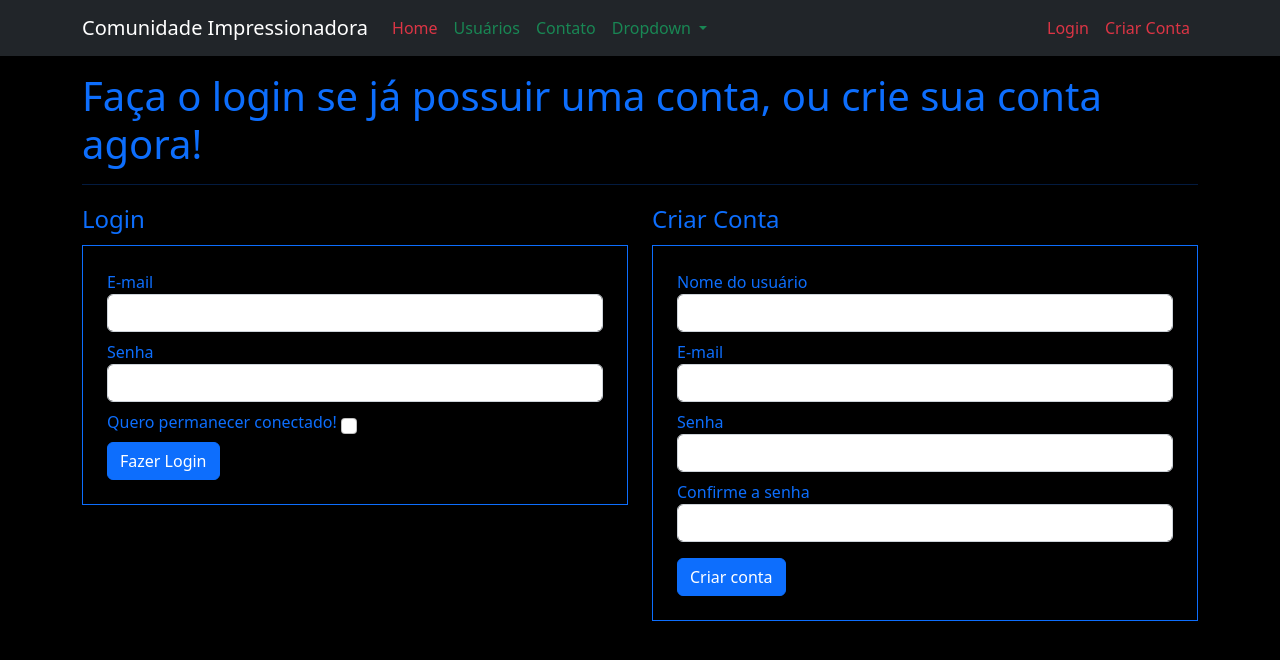
After one commit to Erick-Pavani/Comunidade-Impressionadora, a Flask app: page /login in a window 1280 px wide. The commit adds this page. Shown: the top 660 px of the page. Run offline with Flask 2, Linux system fonts and the light colour scheme.

Commit message:
Added login and register forms

```diff
--- /dev/null
+++ b/forms.py
@@ -0,0 +1,21 @@
+# Imports
+from flask_wtf import FlaskForm
+from wtforms import StringField, PasswordField, SubmitField, BooleanField
+from wtforms.validators import DataRequired, Length, Email, EqualTo
+
+#-------------------- Classes----------------------
+
+# Login
+class FormLogin(FlaskForm):
+    email = StringField('E-mail', validators = [DataRequired(), Email()])
+    senha = PasswordField('Senha', validators = [DataRequired(), Length(6, 20)])
+    lembrar_dados = BooleanField('Quero permanecer conectado!')
+    botao_login = SubmitField('Fazer Login')
+
+# Criar Conta
+class FormCriarConta(FlaskForm):
+    username = StringField('Nome do usuário', validators = [DataRequired()])
+    email = StringField('E-mail', validators = [DataRequired(), Email()])
+    senha = PasswordField('Senha', validators = [DataRequired(), Length(6, 20)])
+    confirmacao = PasswordField('Confirme a senha', validators = [DataRequired(), EqualTo('senha')])
+    botao_criar_conta = SubmitField('Criar conta')
--- a/main.py
+++ b/main.py
@@ -1,8 +1,13 @@
 # Imports
-from flask import Flask, render_template
+from flask import Flask, render_template, url_for
+from forms import FormLogin, FormCriarConta
 
 #------------------------------ Flask Setup ------------------------
 app = Flask(__name__)
+
+app.config['SECRET_KEY'] = '4c673c0ef7953896bc739e5c6161b2ad'
+
+#-------------------------------------------------------------------
 
 lista_usuarios = ['Erick', 'Gabi', 'Gabriele', 'Sandra', 'Pingo']
 
@@ -23,5 +28,12 @@ def contato():
 def usuarios():
     return render_template('usuarios.html', lista_usuarios = lista_usuarios)
 
+# Login
+@app.route('/login', methods=['GET', 'POST'])
+def login():
+    form_login = FormLogin()
+    form_criar_conta = FormCriarConta()
+    return render_template('login.html', form_login = form_login, form_criar_conta = form_criar_conta)
+
 if __name__== '__main__':
     app.run(debug=True)
--- a/templates/base.html
+++ b/templates/base.html
@@ -12,7 +12,7 @@
     {% endblock %}
 
 </head>
-<body class="bg-black" style="text-align:center; color: red;">
+<body class="bg-black text-primary">
     <header>
         {% include 'navbar.html' %}
     </header>
--- a/templates/contato.html
+++ b/templates/contato.html
@@ -1,6 +1,8 @@
 {% extends 'base.html' %}
 {% block body %}
 
-    <h1 style="color: red;">Essa é minha página de contato</h1>
+    <div class="container">
+        <h1>Essa é minha página de contato</h1>
+    </div>
 
 {% endblock %}
--- a/templates/home.html
+++ b/templates/home.html
@@ -1,6 +1,8 @@
 {% extends 'base.html' %}
 {% block body %}
 
-    <h1 style="color: red;">Site radical LOL</h1>
+    <div class="container">
+        <h1>Site radical LOL</h1>
+    </div>
 
 {% endblock %}
--- /dev/null
+++ b/templates/login.html
@@ -0,0 +1,57 @@
+{% extends 'base.html' %}
+{% block body %}
+
+    <div class="container">
+        <h1  class="mt-3">Faça o login se já possuir uma conta, ou crie sua conta agora!</h1>
+        <hr>
+        <div class="row">
+            <div class="col">
+                <legend> Login </legend>
+                <form method="POST" action="" class="border border-primary p-4 mt-2">
+                    {{ form_login.csrt_token }}
+                    <fieldset>
+                        <div class="form-group">
+                            {{ form_login.email.label(class="form-control-label") }}
+                            {{ form_login.email(class="form-control") }}
+                        </div>
+                        <div class="form-group">
+                            {{ form_login.senha.label(class="form-control-label mt-2") }}
+                            {{ form_login.senha(class="form-control") }}
+                        </div>
+                    </fieldset>
+                    <div class="form-group">
+                        {{ form_login.lembrar_dados.label(class="form-check-label mt-2") }}
+                        {{ form_login.lembrar_dados(class="form-check-input mt-3") }}
+                    </div>
+                    {{ form_login.botao_login(class="btn btn-primary mt-2") }}
+                </form>
+            </div>
+            <div class="col">
+                <legend> Criar Conta </legend>
+                <form method="POST" action="" class="border border-primary p-4 mt-2">
+                    {{ form_criar_conta.csrt_token }}
+                    <fieldset>
+                        <div class="form-group">
+                            {{ form_criar_conta.username.label(class="form-control-label")}}
+                            {{ form_criar_conta.username(class="form-control") }}
+                        </div>
+                        <div class="form-group">
+                            {{ form_criar_conta.email.label(class="form-control-label mt-2") }}
+                            {{ form_criar_conta.email(class="form-control") }}
+                        </div>
+                        <div class="form-group">
+                            {{ form_criar_conta.senha.label(class="form-control-label mt-2") }}
+                            {{ form_criar_conta.senha(class="form-control") }}
+                        </div>
+                        <div class="form-group">
+                            {{ form_criar_conta.confirmacao.label(class="form-control-label mt-2") }}
+                            {{ form_criar_conta.confirmacao(class="form-control") }}
+                        </div>
+                    </fieldset>
+                    {{ form_criar_conta.botao_criar_conta(class="btn btn-primary mt-3") }}
+                </form>
+            </div>
+        </div>
+    </div>
+
+{% endblock %}
--- a/templates/navbar.html
+++ b/templates/navbar.html
@@ -1,38 +1,38 @@
 <nav class="navbar navbar-expand-lg bg-dark">
     <div class="container-fluid container">
-        <a class="navbar-brand text-white" href="/">Comunidade Impressionadora</a>
+        <a class="navbar-brand text-white" href="{{ url_for('home') }}">Comunidade Impressionadora</a>
         <button class="navbar-toggler" type="button" data-bs-toggle="collapse" data-bs-target="#navbarSupportedContent" aria-controls="navbarSupportedContent" aria-expanded="false" aria-label="Toggle navigation">
             <span class="navbar-toggler-icon"></span>
         </button>
         <div class="collapse navbar-collapse" id="navbarSupportedContent">
             <ul class="navbar-nav me-auto mb-2 mb-lg-0">
                 <li class="nav-item">
-                    <a class="nav-link active text-danger" aria-current="page" href="/">Home</a>
+                    <a class="nav-link active text-danger" aria-current="page" href="{{ url_for('home') }}">Home</a>
                 </li>
                 <li class="nav-item">
-                    <a class="nav-link text-success" href="/usuarios">Usuários</a>
+                    <a class="nav-link text-success" href="{{ url_for('usuarios') }}">Usuários</a>
                 </li>
                 <li class="nav-item">
-                    <a class="nav-link text-success" href="/contato">Contato</a>
+                    <a class="nav-link text-success" href="{{ url_for('contato') }}">Contato</a>
                 </li>
                 <li class="nav-item dropdown">
-                    <a class="nav-link dropdown-toggle" href="#" id="navbarDropdown" role="button" data-bs-toggle="dropdown" aria-expanded="false">
+                    <a class="nav-link dropdown-toggle text-success" href="#" id="navbarDropdown" role="button" data-bs-toggle="dropdown" aria-expanded="false">
                     Dropdown
                     </a>
-                    <ul class="dropdown-menu" aria-labelledby="navbarDropdown">
-                        <li><a class="dropdown-item" href="#">Action</a></li>
-                        <li><a class="dropdown-item" href="#">Another action</a></li>
-                        <li><hr class="dropdown-divider"></li>
-                        <li><a class="dropdown-item" href="#">Something else here</a></li>
+                    <ul class="dropdown-menu bg-dark" aria-labelledby="navbarDropdown">
+                        <li><a class="dropdown-item text-white" href="#">Action</a></li>
+                        <li><a class="dropdown-item text-white" href="#">Another action</a></li>
+                        <li><hr class="dropdown-divider bg-light"></li>
+                        <li><a class="dropdown-item text-white" href="#">Something else here</a></li>
                     </ul>
                 </li>
             </ul>
             <ul class="d-flex navbar-nav">
                 <li class="nav-item">
-                    <a class="nav-link active text-danger" aria-current="page" href="#">Login</a>
+                    <a class="nav-link active text-danger" aria-current="page" href="{{ url_for('login') }}">Login</a>
                 </li>
                 <li class="nav-item">
-                    <a class="nav-link active text-danger" aria-current="page" href="#">Criar Conta</a>
+                    <a class="nav-link active text-danger" aria-current="page" href="{{ url_for('login') }}">Criar Conta</a>
                 </li>
             </ul>
         </div>
--- a/templates/usuarios.html
+++ b/templates/usuarios.html
@@ -2,7 +2,7 @@
 {% block body %}
 
     <div class="container">
-        <h1 style="color: red;">Usuários</h1>
+        <h1>Usuários</h1>
         {% for usuario in lista_usuarios %}
            {{ usuario }}<br>
            <hr>
```
